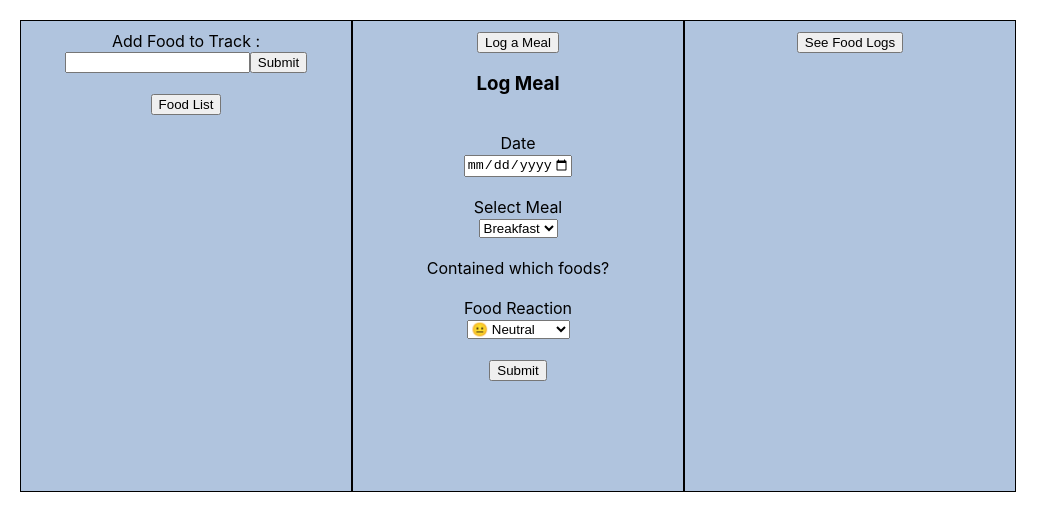
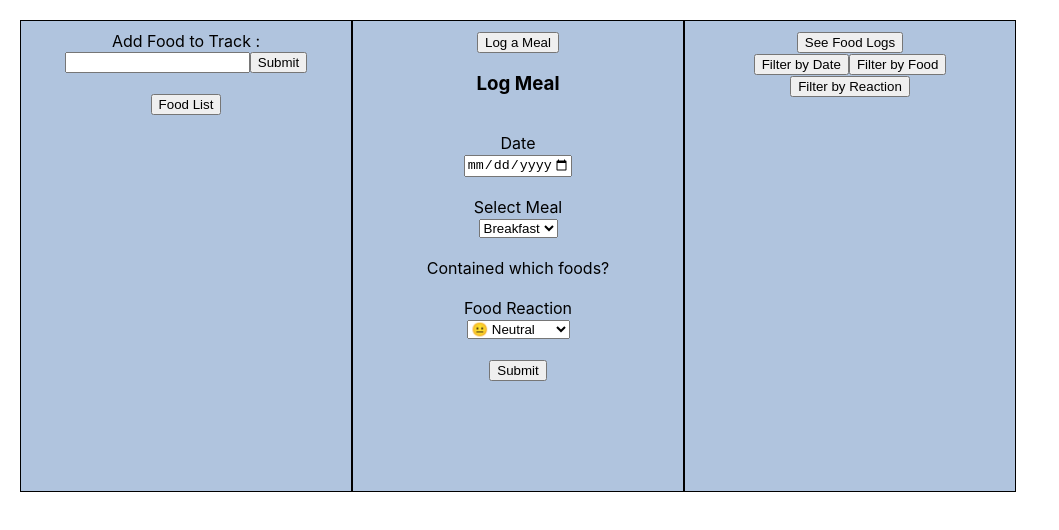
Before and after one commit to candacecodes/ProjE, a React (Create React App) app: page /foods in a window 1280 px wide. Shown: the top 530 px of the page, without its empty margins (0-1059 px from the left). Built offline with nearby package versions, Linux system fonts and the light colour scheme.

Commit message:
added buttons

```diff
--- a/src/pages/Foods.js
+++ b/src/pages/Foods.js
@@ -6,6 +6,9 @@ export default class Foods extends Component {
 		logFood: {},
 		displayFoods: false,
 		displayLogs: false,
+		displayLogByDateToggle: false,
+		displayLogByFoodToggle: false,
+		displayLogByReactionToggle: false,
 		date: "01-01-2021",
 		meal: "breakfast",
 		foodsSelected: [],
@@ -46,6 +49,29 @@ export default class Foods extends Component {
 		this.setState((prevState) => ({
 			displayLogs: !prevState.displayLogs,
 		}));
+	};
+
+	// toggle for filter by date for food logs
+	displayLogByDateToggle = () => {
+		this.setState((prevState) => ({
+			displayLogByDateToggle: !prevState.displayLogByDateToggle,
+		}));
+		console.log(this.state.displayLogByDateToggle);
+	};
+
+	// toggle for filter by food
+	displayLogByFoodToggle = () => {
+		this.setState((prevState) => ({
+			displayLogByFoodToggle: !prevState.displayLogByFoodToggle,
+		}));
+		console.log(this.state.displayLogByFoodToggle);
+	};
+
+	displayLogByReactionToggle = () => {
+		this.setState((prevState) => ({
+			displayLogByReactionToggle: !prevState.displayLogByReactionToggle,
+		}));
+		console.log(this.state.displayLogByReactionToggle);
 	};
 
 	// delete saved food
@@ -213,6 +239,7 @@ export default class Foods extends Component {
 					{value.foodSelectedKey}
 					<br />
 					{value.reactionKey}
+					<br />
 				</div>
 			);
 		});
@@ -271,6 +298,15 @@ export default class Foods extends Component {
 					<div class="card" id="leftbox">
 						<button onClick={this.displayFoodLogToggle}>See Food Logs</button>
 						<div>{this.state.displayLogs ? this.displayFoodLogs() : null}</div>
+						<button onClick={this.displayLogByDateToggle}>
+							Filter by Date
+						</button>
+						<button onClick={this.displayLogByFoodToggle}>
+							Filter by Food
+						</button>
+						<button onClick={this.displayLogByReactionToggle}>
+							Filter by Reaction
+						</button>
 					</div>
 				</div>
 			</>
```
